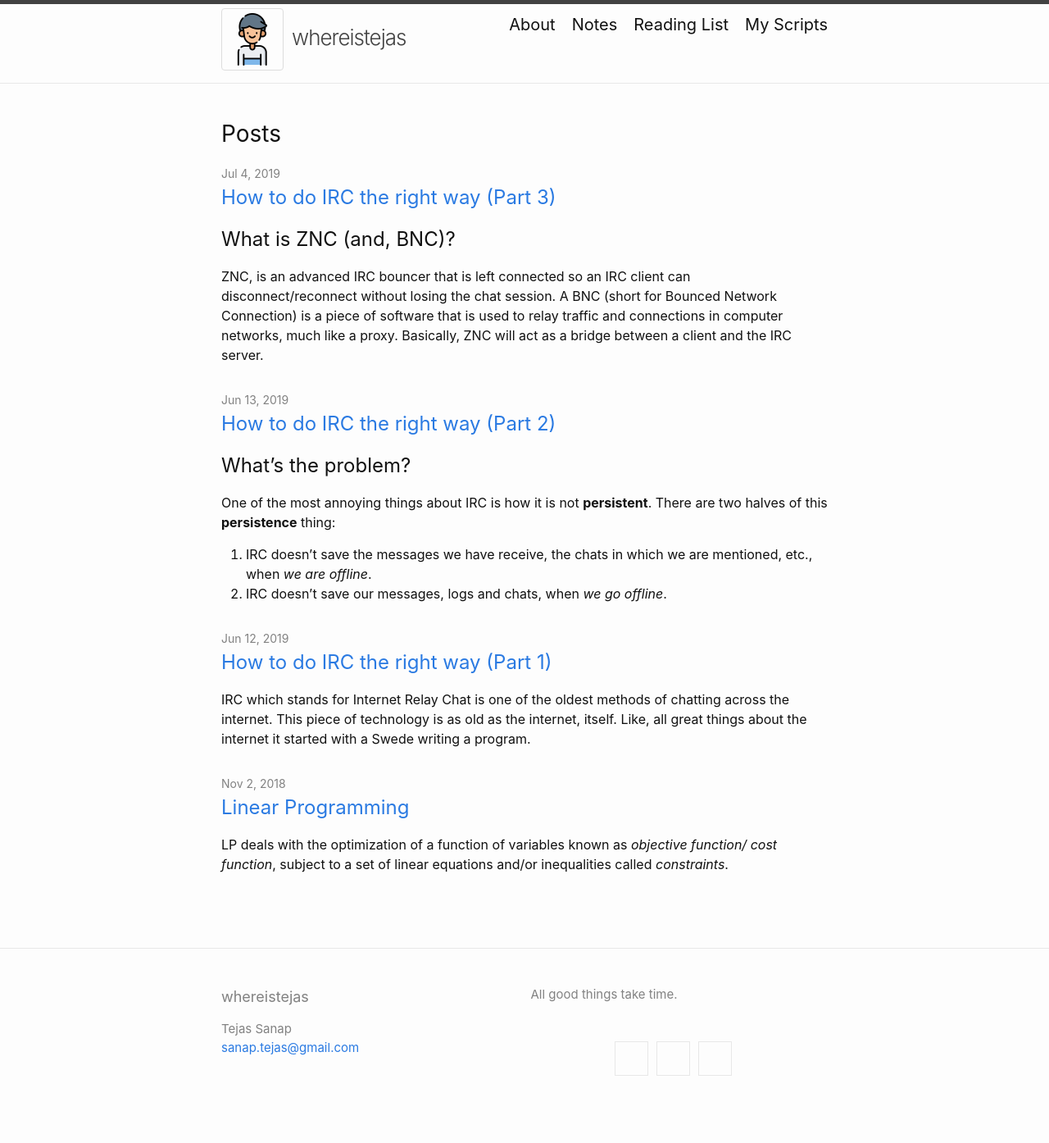
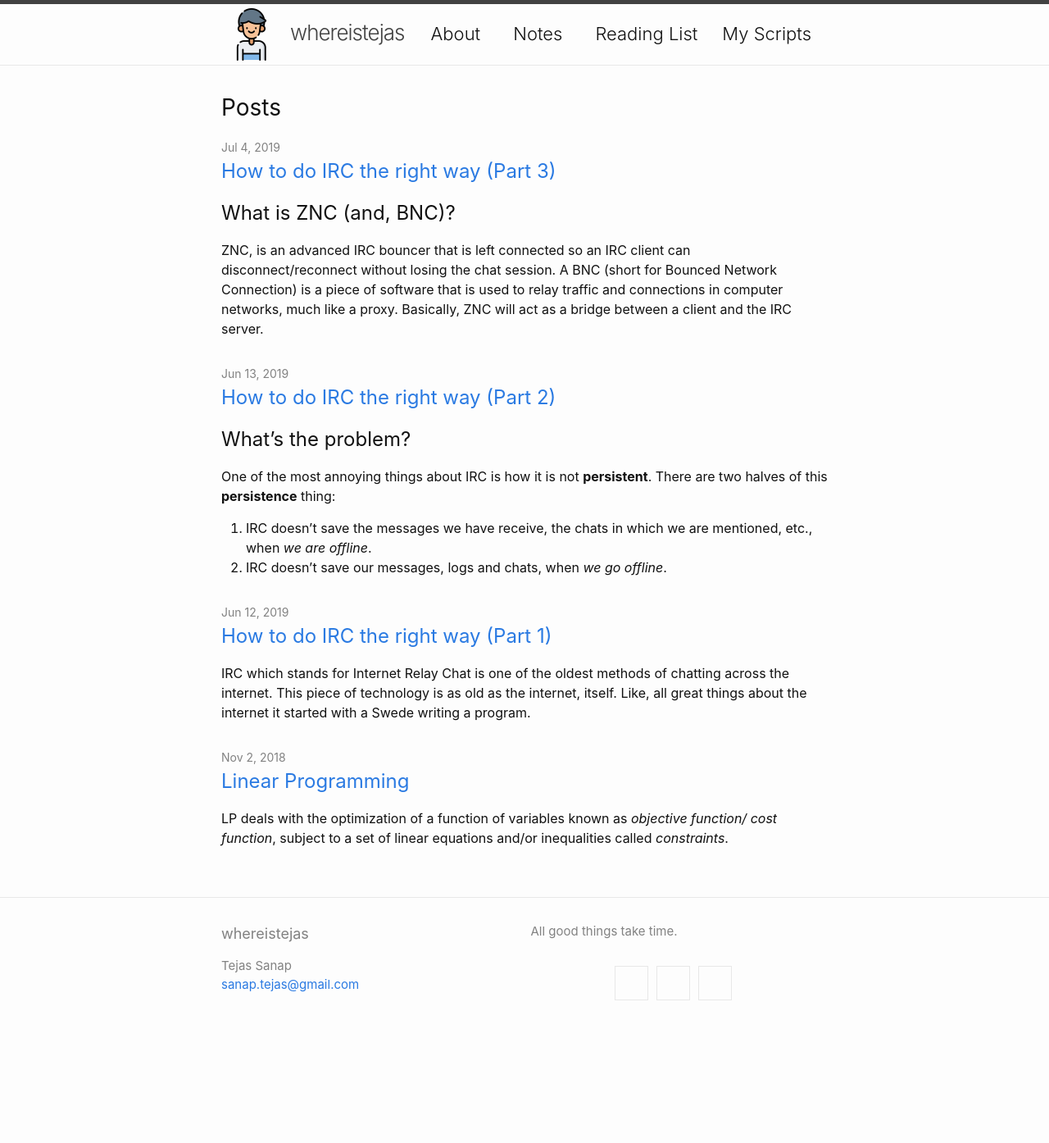
Before and after one commit to whereistejas/old-blog-backup, a Jekyll site: the page built from index.md, in a window 1280 px wide. Shown: the whole page at 82% size. Built offline with Jekyll 4.4.1, drawn with Linux system fonts in a browser that asks for light colours; after the commit the page ends 1272 px from its top, so only the background shows below that.

Commit message:
changes made to the logo

```diff
--- a/_includes/header.html
+++ b/_includes/header.html
@@ -5,7 +5,7 @@
 	{%- assign default_paths = site.pages | map: "path" -%}
     {%- assign page_paths = site.header_pages | default: default_paths -%}
     {%- assign titles_size = site.pages | map: 'title' | join: '' | size -%}
-	<a class="site-title" rel="author" href="{{ "/" | relative_url }}"><img src="{{ site.baseurl }}/favicon.png" class="logo">{{ site.title | escape }}</a>
+		<a class="site-title" rel="author" href="{{ "/" | relative_url }}"><img src="{{ site.baseurl }}/favicon.png" class="logo">{{ site.title | escape }}</a>
     {%- if titles_size > 0 -%}
       <nav class="site-nav">
         <input type="checkbox" id="nav-trigger" class="nav-trigger" />
--- a/_sass/minima.scss
+++ b/_sass/minima.scss
@@ -43,10 +43,16 @@
   list-style-type: "⭘ " ;
 }
 
+.image-caption {
+  display: block;
+  text-align: center;
+  font-size: .9rem;
+  color: light-grey;
+  padding-top: 5px;
+  padding-bottom: 15px;
+}
 
 div {
-  padding-top: 5px;
-  padding-bottom: 15px;
 }
 
 img {
@@ -62,12 +68,6 @@
 	display: inline;
 }
 
-.image-caption {
-  display: block;
-  text-align: center;
-  font-size: .9rem;
-  color: light-grey;
-}
 
 @mixin media-query($device) {
   @media screen and (max-width: $device) {
--- a/_sass/minima/_layout.scss
+++ b/_sass/minima/_layout.scss
@@ -28,6 +28,7 @@
 		height: 64px;
   		width:  64px;
 	}
+	border: 0px;
   }
 
   @include media-query($on-palm) {
@@ -42,7 +43,7 @@
 
 .site-nav {
   position: absolute;
-  top: 9px;
+  // top: 9px;
   right: $spacing-unit / 2;
   background-color: $background-color;
   border: 1px solid $grey-color-light;
@@ -77,6 +78,7 @@
 
   input ~ .trigger {
     clear: both;
+	margin: 20px;
     display: none;
   }
 
@@ -89,13 +91,12 @@
     color: $text-color;
     line-height: $base-line-height;
     display: block;
-    padding: 5px 10px;
 
     // Gaps between nav items, but not on the last one
     &:not(:last-child) {
       margin-right: 0;
+	  padding: 10px 10px;
     }
-    margin-left: 20px;
   }
 
   @media screen and (min-width: $on-medium) {
@@ -103,7 +104,8 @@
     float: right;
     border: none;
     background-color: inherit;
-	font-size: 20px;
+	font-size: 22px;
+	font-weight: 300;
 
     label[for="nav-trigger"] {
       display: none;
```
Also changed, not shown: 1 other file.
